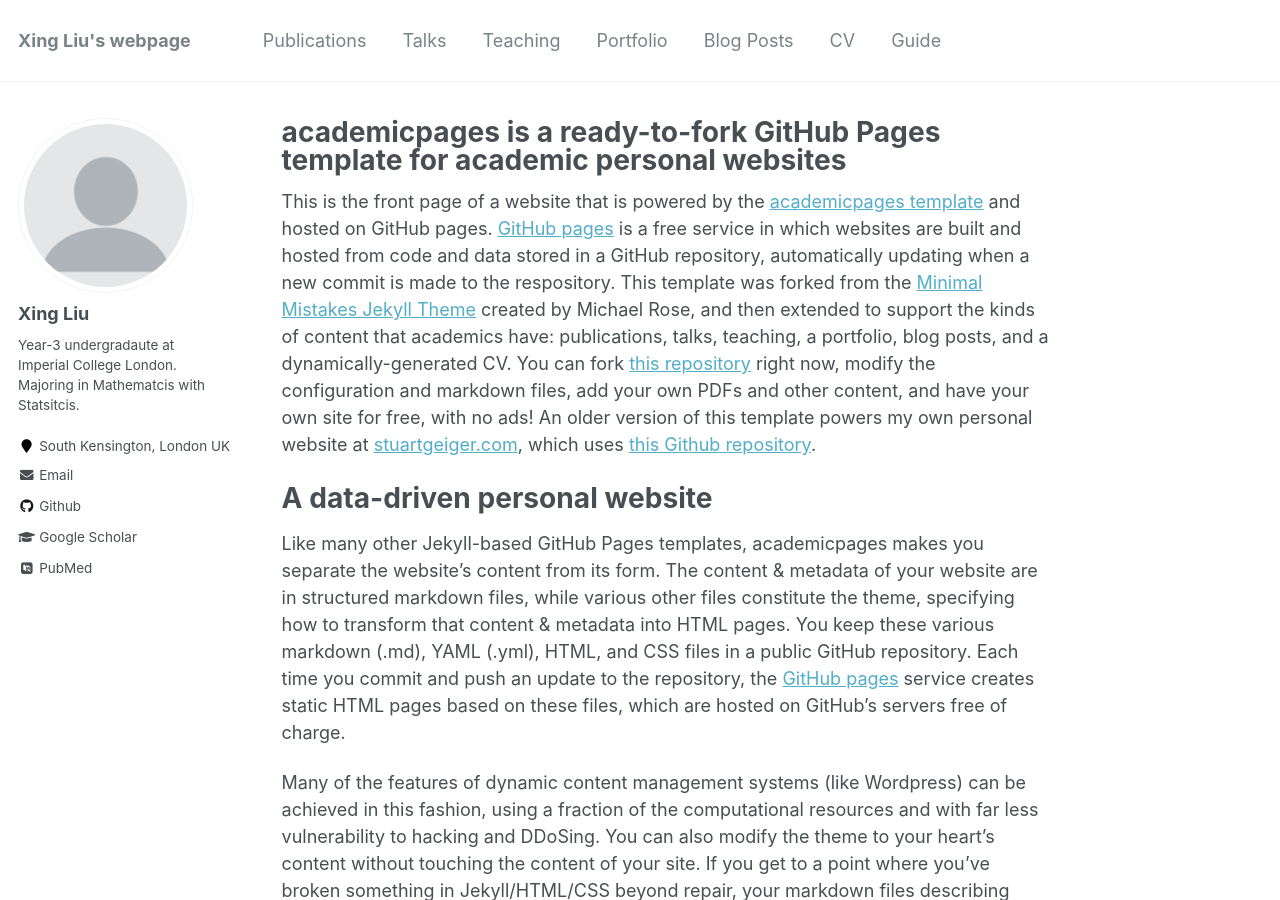
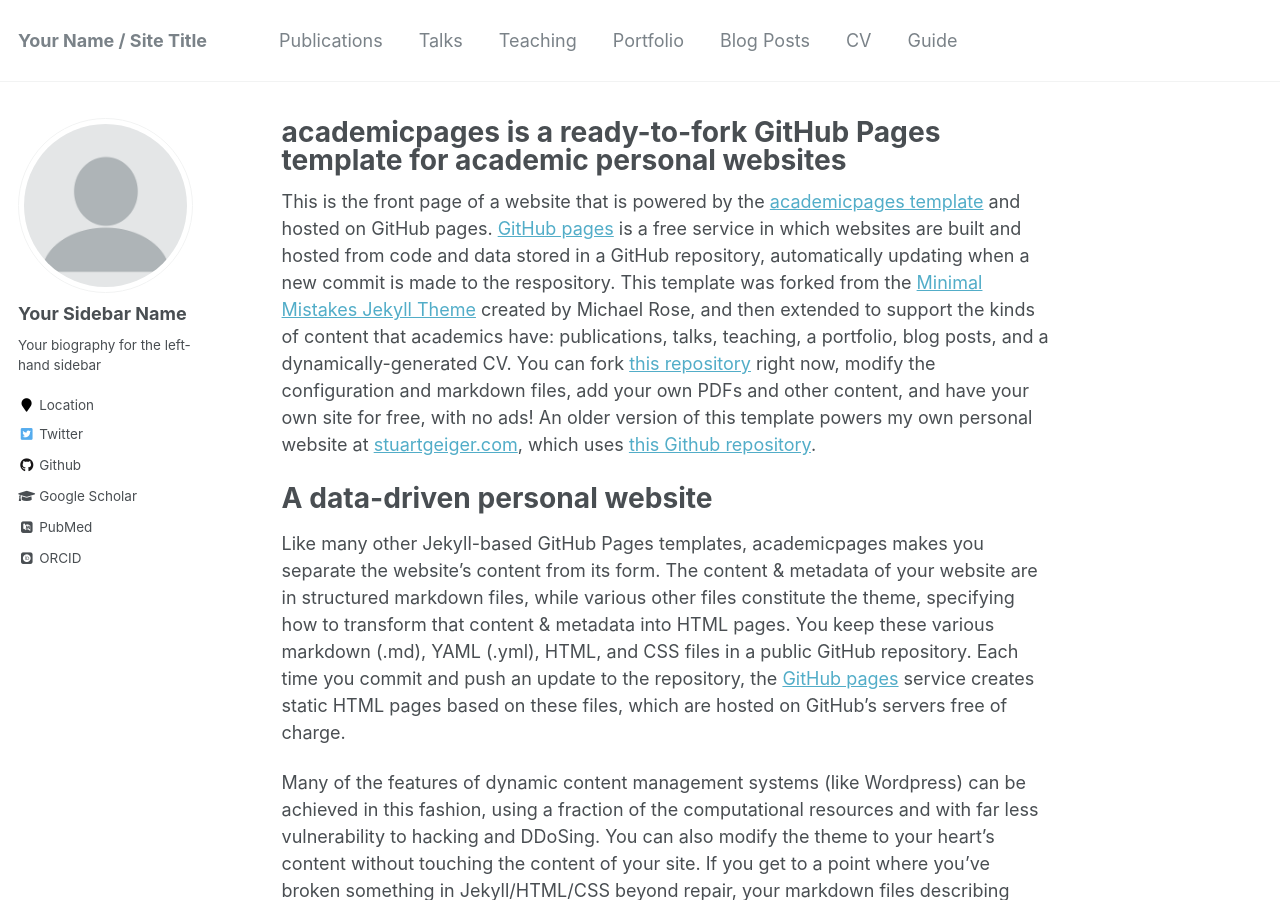
Before and after one commit to XingLLiu/XingLLiu.github.io, a Jekyll site: the page built from _pages/about.md, in a window 1280 px wide and 900 px high. Built offline with Jekyll 4.4.1, drawn with Linux system fonts in a browser that asks for light colours; some web fonts are replaced; some of the changed text lies outside the part shown.

Commit message:
Changed back to original version

```diff
--- a/_config.yml
+++ b/_config.yml
@@ -7,13 +7,13 @@
 
 # Site Settings
 locale                   : "en-US"
-title                    : "Xing Liu's webpage"
+title                    : "Your Name / Site Title"
 title_separator          : "-"
-name                     : &name "Xing Liu"
-description              : &description "Welcome to my webpage!"
-url                      : https://XingLLius.github.io
+name                     : &name "Your Name"
+description              : &description "personal description"
+url                      : https://academicpages.github.io # the base hostname & protocol for your site e.g. "https://mmistakes.github.io"
 baseurl                  : "" # the subpath of your site, e.g. "/blog"
-repository               : "XingLLiu/XingLLiu.github.io"
+repository               : "academicpages/academicpages.github.io"
 teaser                   :  # filename of teaser fallback teaser image placed in /images/, .e.g. "500x300.png"
 breadcrumbs              : false # true, false (default)
 words_per_minute         : 160
@@ -80,14 +80,14 @@ analytics:
 
 # Site Author
 author:
-  name             : "Xing Liu"
+  name             : "Your Sidebar Name"
   avatar           : "profile.png"
-  bio              : "Year-3 undergradaute at Imperial College London. Majoring in Mathematcis with Statsitcis."
-  location         : "South Kensington, London UK"
+  bio              : "Your biography for the left-hand sidebar"
+  location         : "Location"
   employer         :
   pubmed           : "https://www.ncbi.nlm.nih.gov/pubmed/?term=john+snow"
   googlescholar    : "http://yourfullgooglescholarurl.com"
-  email            : "xl6116@ic.ac.uk"
+  email            :
   researchgate     :  # example: "https://www.researchgate.net/profile/yourprofile"
   uri              :
   bitbucket        :
@@ -96,20 +96,20 @@ author:
   flickr           :
   facebook         :
   foursquare       :
-  github           : "XingLLiu"
+  github           : "academicpages"
   google_plus      :
   keybase          :
   instagram        :
   impactstory      : #"https://profiles.impactstory.org/u/xxxx-xxxx-xxxx-xxxx"
   lastfm           :
   linkedin         :
-  orcid            : # "http://orcid.org/yourorcidurl"
+  orcid            : "http://orcid.org/yourorcidurl"
   pinterest        :
   soundcloud       :
   stackoverflow    : # http://stackoverflow.com/users/123456/username
   steam            :
   tumblr           :
-  twitter          : # "replacethistwitterhandle"
+  twitter          : "replacethistwitterhandle"
   vine             :
   weibo            :
   xing             :
```
